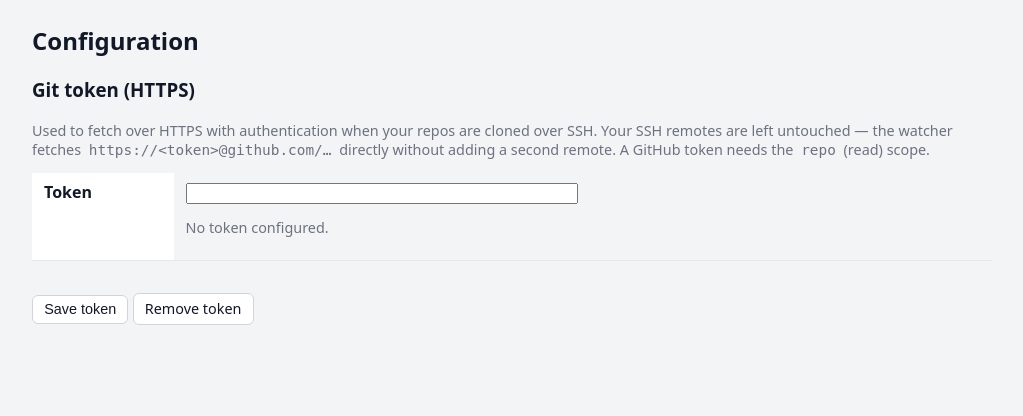
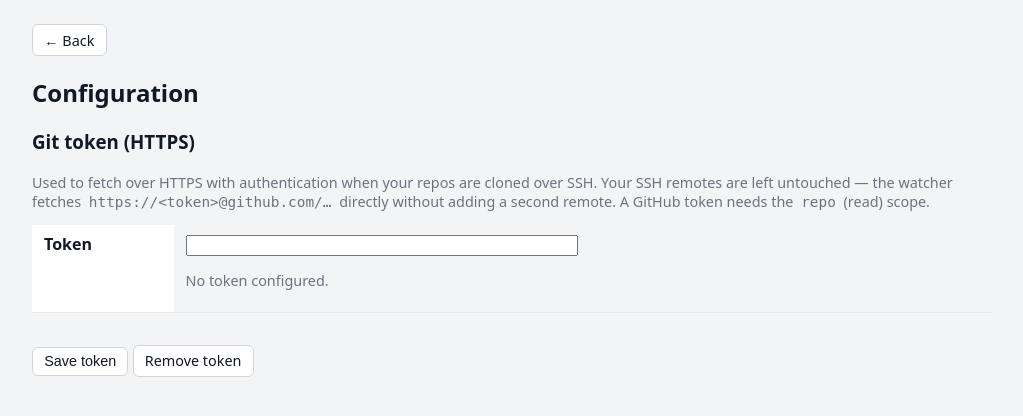
Before and after one commit to rloutrel/vibe-watcher, a Django app: page /config/ in a window 1280 px wide. Shown: the part 65-481 px from the top of the page, without its empty margins (128-1151 px from the left). Run offline with Django 5.2, Linux system fonts and the light colour scheme; the visitor is signed in with stand-in values (Sample User, id 1); data that the repository does not hold is empty.

Commit message:
Add back link to the config page
The config page had no way back to the folder list (the header only
links *to* config). Adds a '← Back' button pointing at the index,
translated FR/DE.

Co-authored-by: rloutrel <rloutrel@users.noreply.github.com>

```diff
--- a/watcher/templates/watcher/config.html
+++ b/watcher/templates/watcher/config.html
@@ -1,6 +1,10 @@
 {% extends "watcher/base.html" %}
 {% load i18n %}
 {% block content %}
+<div class="page-head">
+  <a class="btn" href="{% url 'watcher:index' %}">← {% translate "Back" %}</a>
+</div>
+
 <h2>{% translate "Configuration" %}</h2>
 
 <section>
```
Also changed, not shown: watcher/tests/test_watcher.py (+14 -0 lines), locale/de/LC_MESSAGES/django.po, locale/fr/LC_MESSAGES/django.po, 2 other files.
